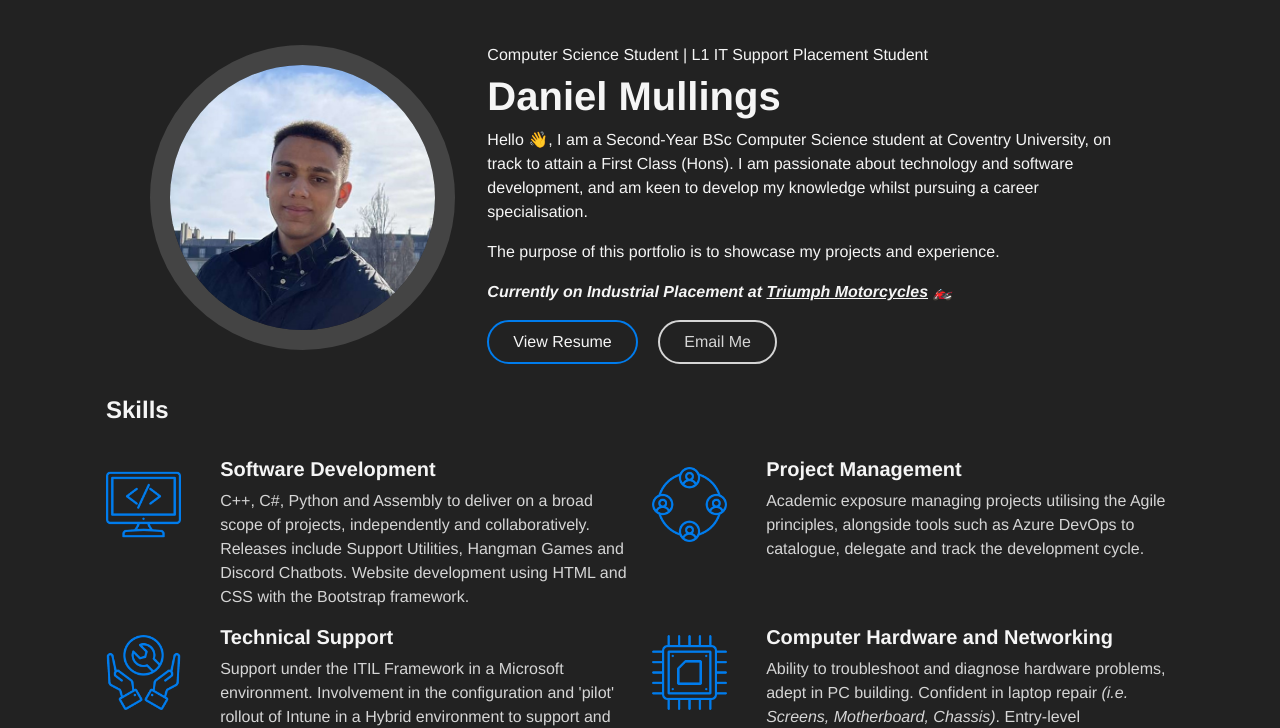
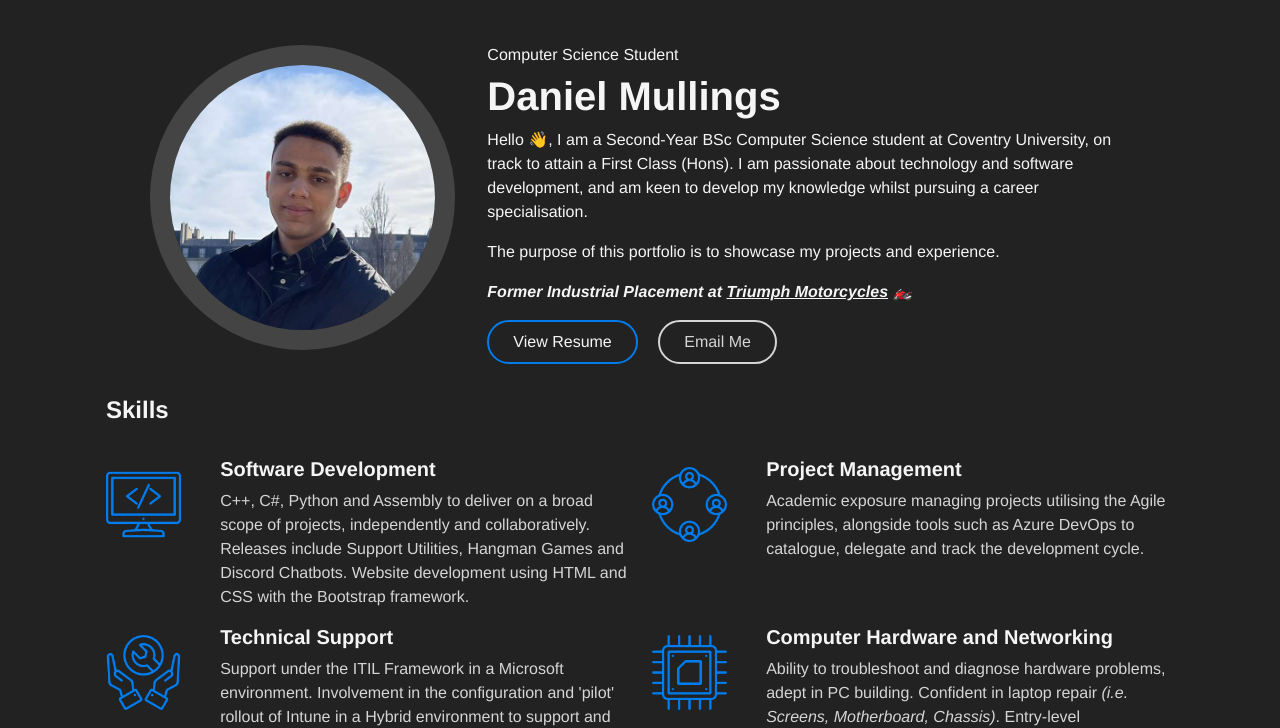
Before and after one commit to Daniel-Mullings/Daniel-Mullings, a website: page public/daniel_mullings_portfolio_website/html/homepage.html in a window 1280 px wide. Shown: the part 111-839 px from the top of the page. Drawn offline with nearby package versions, Linux system fonts and the light colour scheme.

Commit message:
Minor Update
* Resume Updated
* Homepage.html Personal Overview Updated

```diff
--- a/public/daniel_mullings_portfolio_website/html/homepage.html
+++ b/public/daniel_mullings_portfolio_website/html/homepage.html
@@ -96,13 +96,13 @@
           <img src="../assets/homepage/about_me_photo.jpeg" class="border border-5 mx-auto d-block rounded-circle border border-light float-start about-me-section-img">
         </div>
         <div class="flex-fill col-sm-12 col-md-6 col-lg-7 align-self-center about-me-section-text-col">
-          <h6>Computer Science Student | L1 IT Support Placement Student</h6>
+          <h6>Computer Science Student</h6>
           <h1 class="fw-bolder">Daniel Mullings</h1>
           <p>
             Hello 👋, I am a Second-Year BSc Computer Science student at Coventry University, on track to attain a First Class (Hons).
             I am passionate about technology and software development, and am keen to develop my knowledge whilst pursuing a career specialisation.
             <p>The purpose of this portfolio is to showcase my projects and experience.</p>
-            <p><b><i>Currently on Industrial Placement at <a href="https://www.triumphmotorcycles.co.uk/" target="_blank" style="color: whitesmoke;">Triumph Motorcycles</a> 🏍️</i></b></p>
+            <p><b><i>Former Industrial Placement at <a href="https://www.triumphmotorcycles.co.uk/" target="_blank" style="color: whitesmoke;">Triumph Motorcycles</a> 🏍️</i></b></p>
             </p>
             <a type="button" class="btn btn-outline-primary align-top me-3 mb-3 px-4 py-2" href="../assets/homepage/Daniel Mullings - Resume.pdf" target="_blank">View Resume</a>
             <a type="button" class="btn btn-outline-light mb-3 px-4 py-2" href="mailto:Daniel-Mullings01@outlook.com">Email Me</a>
```
Also changed, not shown: 1 other file.
